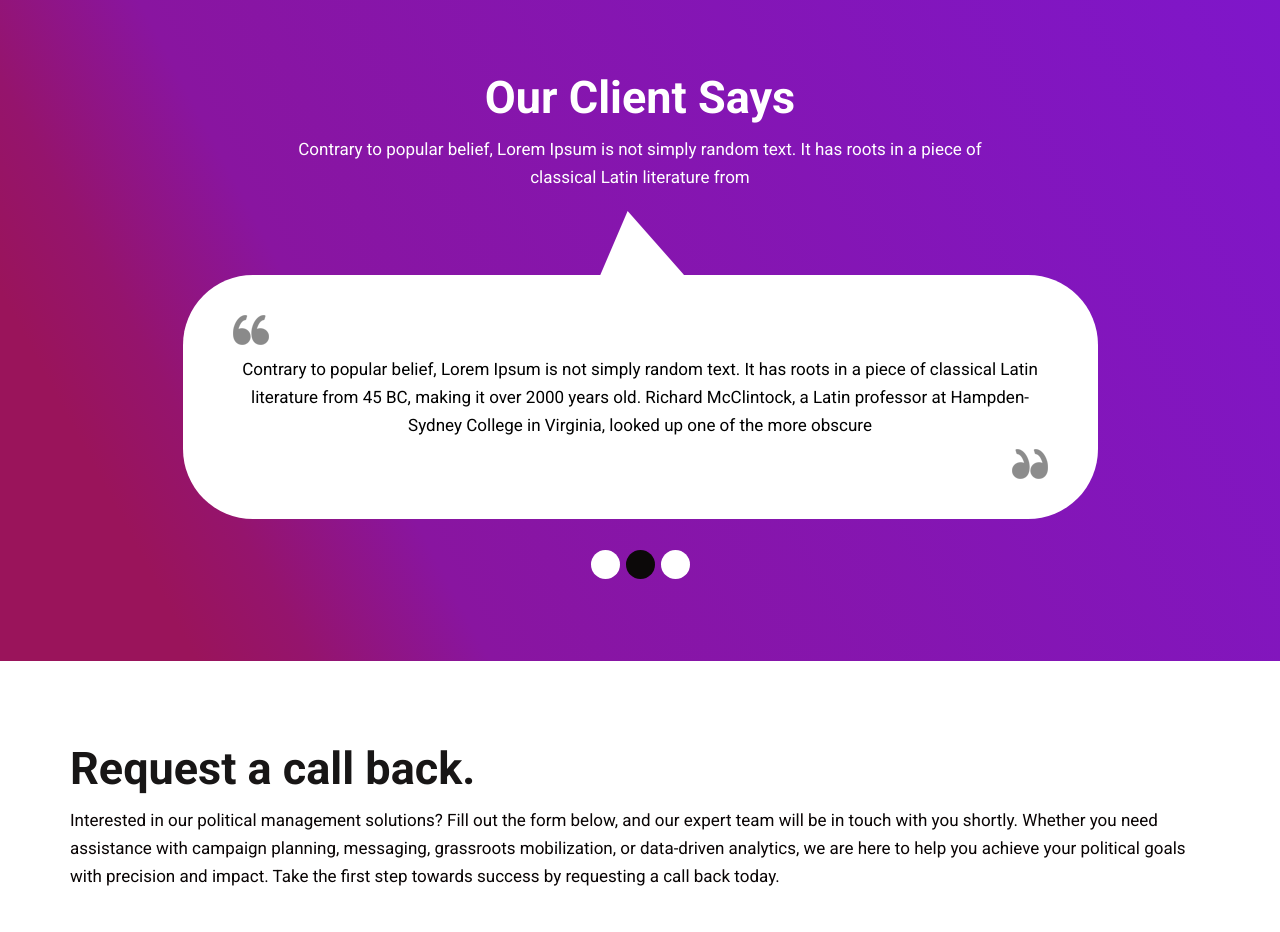
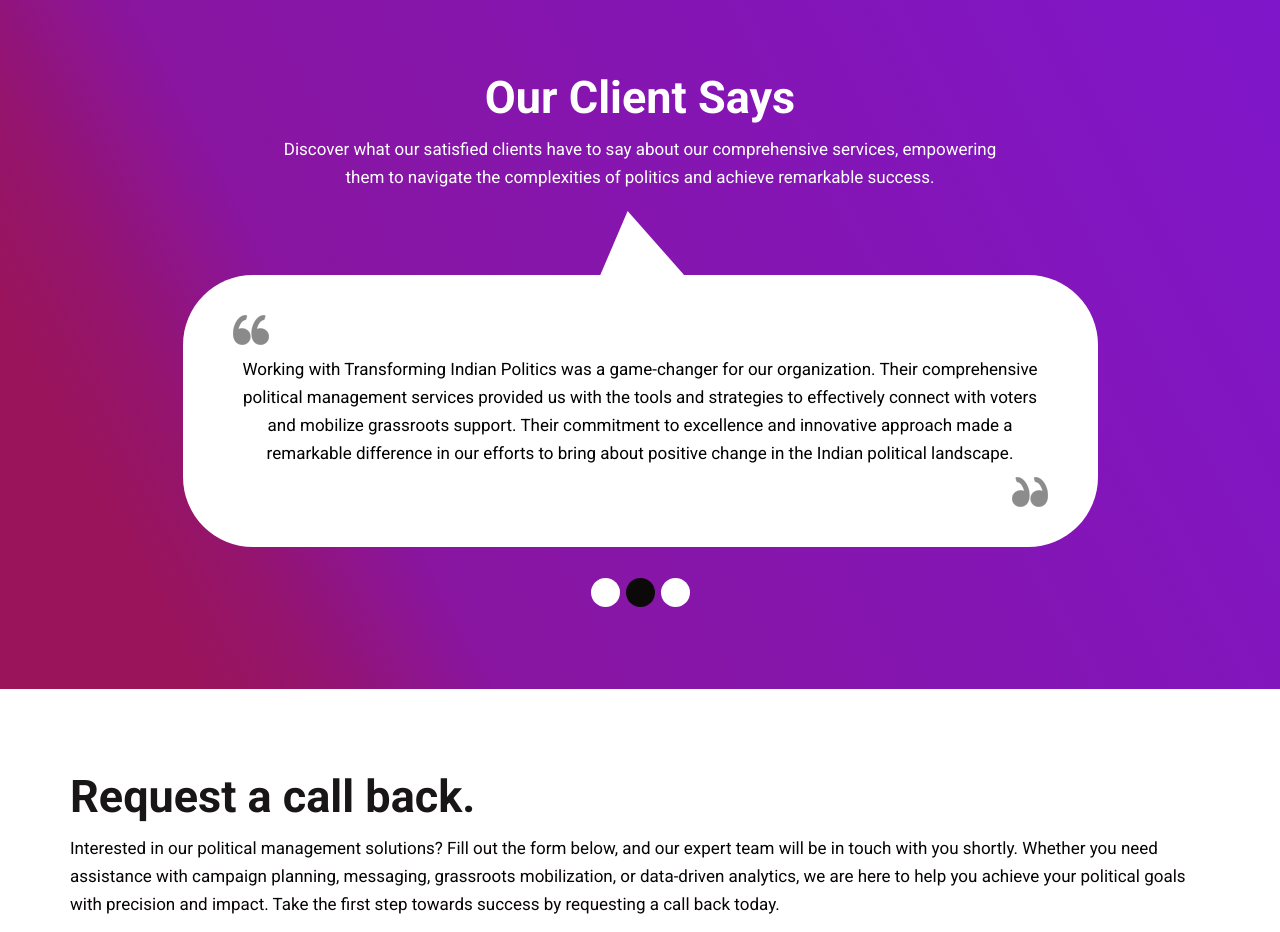
Before and after one commit to tip-india/tip-india.github.io, a plain HTML site: page index.html in a window 1280 px wide. Shown: the part 4000-4932 px from the top of the page. Drawn offline with Linux system fonts and the light colour scheme.

Commit message:
Review Updates

```diff
--- a/index.html
+++ b/index.html
@@ -252,7 +252,7 @@
                <div class="col-md-8 offset-md-2">
                   <div class="titlepage text_align_center">
                      <h2>Our Client Says</h2>
-                     <p>Contrary to popular belief, Lorem Ipsum is not simply random text. It has roots in a piece of classical Latin literature from </p>
+                     <p>Discover what our satisfied clients have to say about our comprehensive services, empowering them to navigate the complexities of politics and achieve remarkable success.</p>
                   </div>
                </div>
             </div>
@@ -270,7 +270,7 @@
                               <div class="carousel-caption posi_in">
                                  <div class="testomoniam_text">
                                     <i class="text_align_left d-block"><img  src="images/icon.png" alt="#"/></i>
-                                    <p>Contrary to popular belief, Lorem Ipsum is not simply random text. It has roots in a piece of classical Latin literature from 45 BC, making it over 2000 years old. Richard McClintock, a Latin professor at Hampden-Sydney College in Virginia, looked up one of the more obscure</p>
+                                    <p>Transforming Indian Politics has been instrumental in revolutionizing our political campaign. Their strategic management solutions empowered us to navigate the intricacies of the Indian political landscape with confidence. Their dedication and expertise led to our success in achieving our campaign goals and making a significant impact on the Indian society.</p>
                                     <i class="text_align_right d-block"><img  src="images/icon_right.png" alt="#"/></i>
                                  </div>
                               </div>
@@ -281,7 +281,7 @@
                               <div class="carousel-caption posi_in">
                                  <div class="testomoniam_text">
                                     <i class="text_align_left d-block"><img  src="images/icon.png" alt="#"/></i>
-                                    <p>Contrary to popular belief, Lorem Ipsum is not simply random text. It has roots in a piece of classical Latin literature from 45 BC, making it over 2000 years old. Richard McClintock, a Latin professor at Hampden-Sydney College in Virginia, looked up one of the more obscure</p>
+                                    <p>Working with Transforming Indian Politics was a game-changer for our organization. Their comprehensive political management services provided us with the tools and strategies to effectively connect with voters and mobilize grassroots support. Their commitment to excellence and innovative approach made a remarkable difference in our efforts to bring about positive change in the Indian political landscape.</p>
                                     <i class="text_align_right d-block"><img  src="images/icon_right.png" alt="#"/></i>
                                  </div>
                               </div>
@@ -292,7 +292,7 @@
                               <div class="carousel-caption posi_in">
                                  <div class="testomoniam_text">
                                     <i class="text_align_left d-block"><img  src="images/icon.png" alt="#"/></i>
-                                    <p>Contrary to popular belief, Lorem Ipsum is not simply random text. It has roots in a piece of classical Latin literature from 45 BC, making it over 2000 years old. Richard McClintock, a Latin professor at Hampden-Sydney College in Virginia, looked up one of the more obscure</p>
+                                    <p>Transforming Indian Politics has exceeded our expectations in every way. Their tailored strategies and data-driven insights gave us a competitive edge in the political arena. Their professionalism, expertise, and unwavering dedication helped us achieve outstanding results, making them an invaluable partner in our pursuit of transforming Indian politics.</p>
                                     <i class="text_align_right d-block"><img  src="images/icon_right.png" alt="#"/></i>
                                  </div>
                               </div>
```
